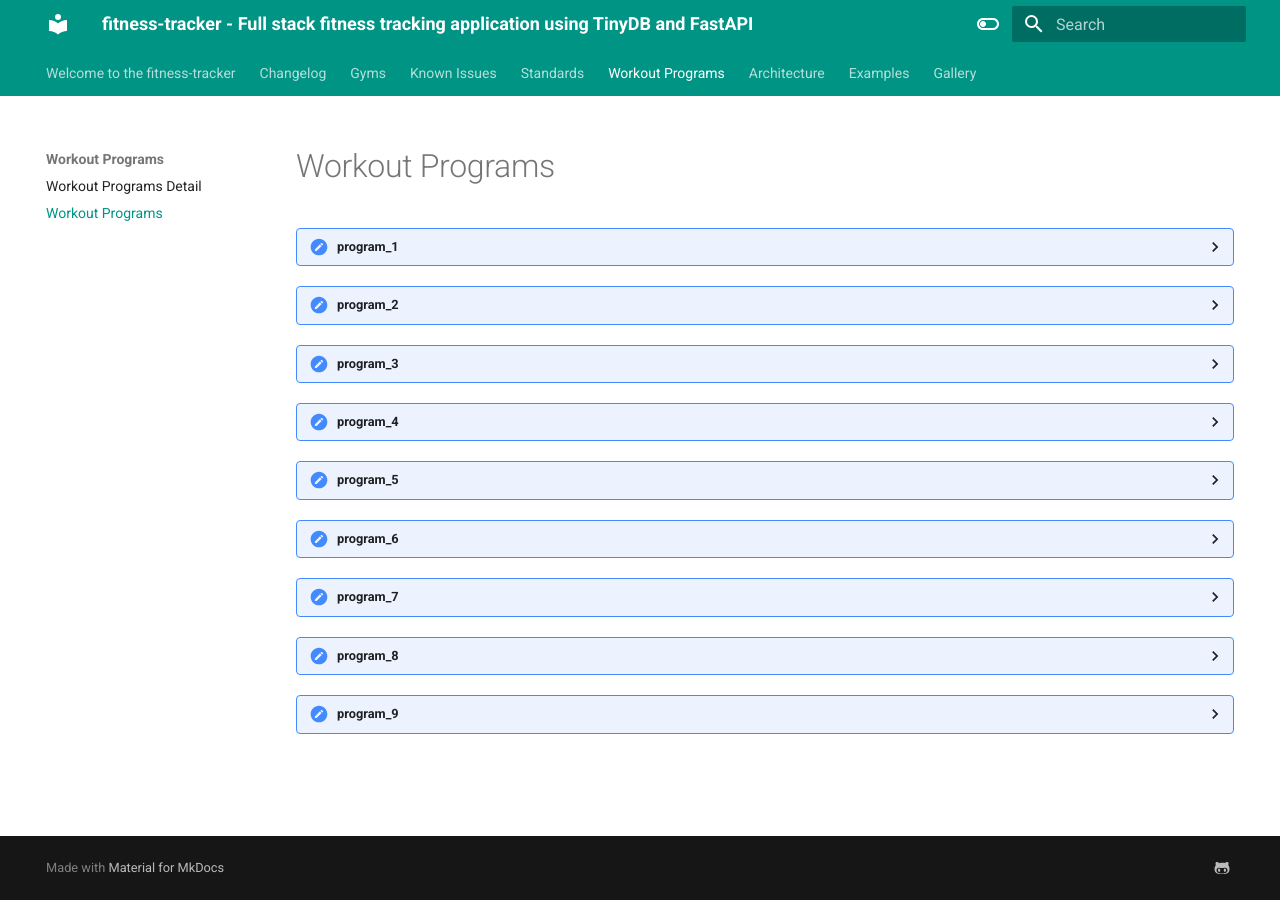
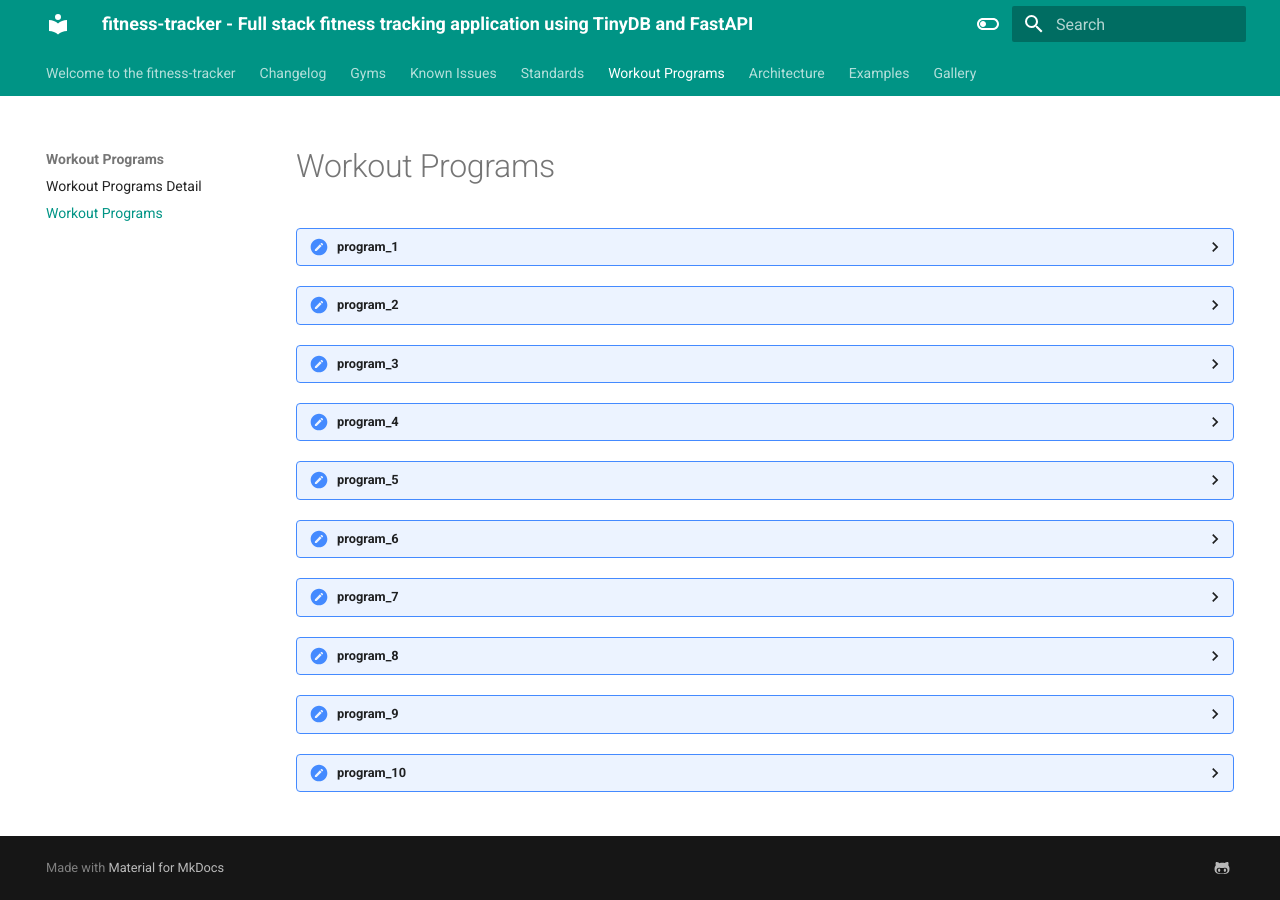
Before and after one commit to TheNewThinkTank/fitness-tracker, an MkDocs documentation site: the page built from docs/project_docs/Workout-Programs/workout_programs.md, in a window 1280 px wide. Built offline with MkDocs 1.6.1 and Material for MkDocs 9.7.7, drawn with Linux system fonts in a browser that asks for light colours; some of the changed text lies outside the part shown.

```diff
--- a/docs/project_docs/Workout-Programs/workout_programs.md
+++ b/docs/project_docs/Workout-Programs/workout_programs.md
@@ -145,9 +145,32 @@
       &nbsp;&nbsp;&nbsp;&nbsp;Focus on strength.<br>
       &nbsp;&nbsp;&nbsp;&nbsp;Heavy sets of 2-8 reps for key exercises<br>
       &nbsp;&nbsp;&nbsp;&nbsp;(deadlift, squat, benchpress, seated_row)<br>
-    start: 2024-07-DD<br>
-    end: 2024-MM-DD<br>
+    start: 2024-07-18<br>
+    end: 2025-01-03<br>
     program_iterations: TODO<br>
     number_of_workouts: TODO<br>
 
 </details>
+
+<details>
+
+  <summary>program_10</summary>
+
+    name: HYBRID-STRENGTH-HYPERTROPHY<br>
+    splits:
+      - Upper Body A
+      - Lower Body A
+      - Upper Body B
+      - Lower Body B
+    description:<br>
+      &nbsp;&nbsp;&nbsp;&nbsp;This program focuses on building both strength and muscle mass.<br>
+      &nbsp;&nbsp;&nbsp;&nbsp;Ideally, each week will include two upper body workouts<br>
+      &nbsp;&nbsp;&nbsp;&nbsp;and two lower body workouts.<br>
+      &nbsp;&nbsp;&nbsp;&nbsp;The program will incorporate both heavy compound lifts<br>
+      &nbsp;&nbsp;&nbsp;&nbsp;and higher-rep isolation exercises.<br>
+    start: 2025-01-04<br>
+    end: 2025-MM-DD<br>
+    program_iterations: 12<br>
+    number_of_workouts: 48<br>
+
+</details>
```
Also changed, not shown: docs/project_docs/Workout-Programs/workout-program-detail.yml (added, +28 -0 lines), docs/project_docs/Workout-Programs/workout_programs.yml (+0 -27 lines), 2 other files.
